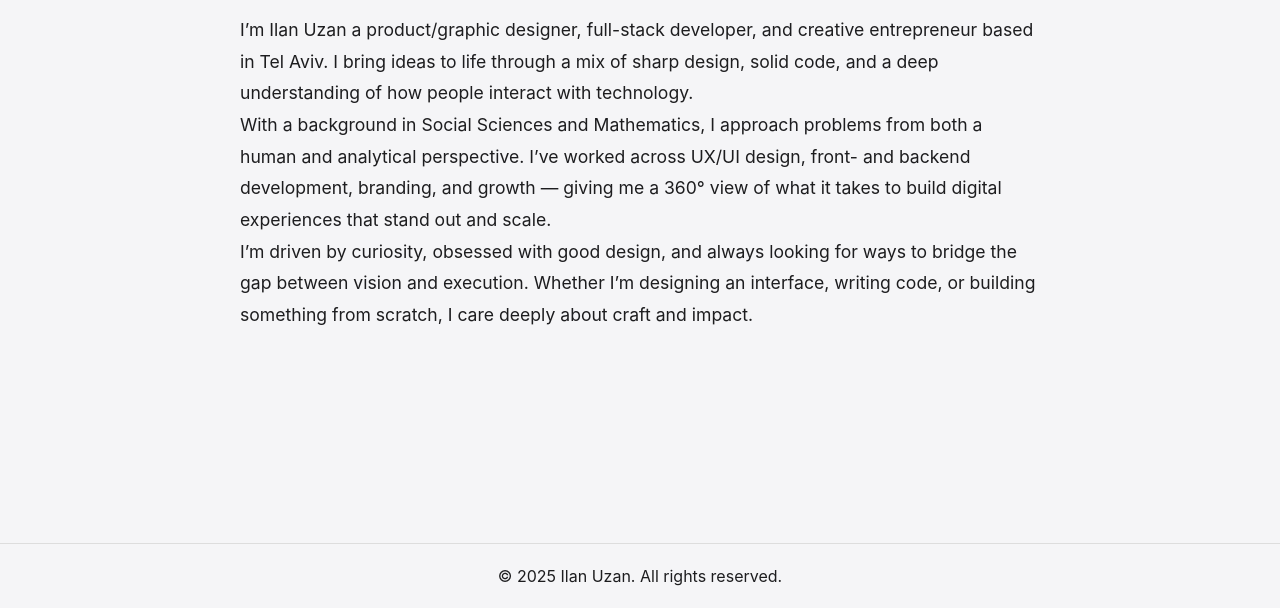
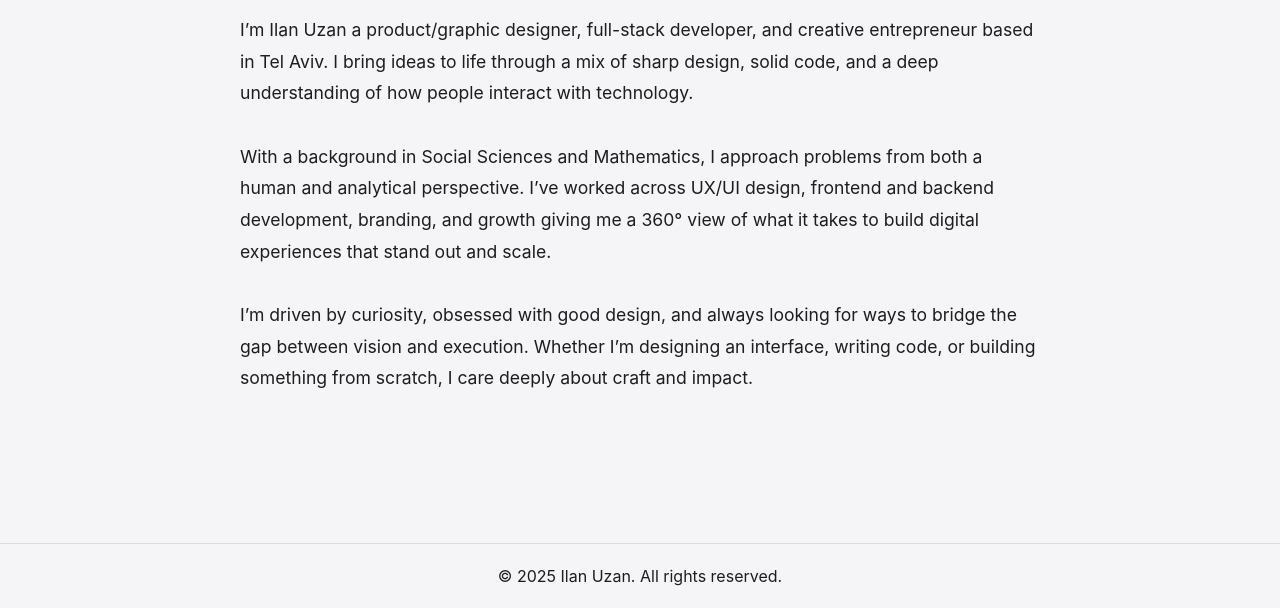
Before and after one commit to ilan-uzan/myportfolio, a plain HTML site: page about.html in a window 1280 px wide. Shown: the part 192-800 px from the top of the page. Drawn offline with Linux system fonts and the light colour scheme; a web font is replaced by a local one.

Commit message:
Update about.html

```diff
--- a/about.html
+++ b/about.html
@@ -32,9 +32,9 @@
 
         <div class="bio">
             <p>I’m Ilan Uzan a product/graphic designer, full-stack developer, and creative entrepreneur based in Tel Aviv. I bring ideas to life through a mix of sharp design, solid code, and a deep understanding of how people interact with technology.</p>
-
-            <p>With a background in Social Sciences and Mathematics, I approach problems from both a human and analytical perspective. I’ve worked across UX/UI design, front- and backend development, branding, and growth — giving me a 360° view of what it takes to build digital experiences that stand out and scale.</p>
-
+            <br>
+            <p>With a background in Social Sciences and Mathematics, I approach problems from both a human and analytical perspective. I’ve worked across UX/UI design, frontend and backend development, branding, and growth giving me a 360° view of what it takes to build digital experiences that stand out and scale.</p>
+            <br>
             <p>I’m driven by curiosity, obsessed with good design, and always looking for ways to bridge the gap between vision and execution. Whether I’m designing an interface, writing code, or building something from scratch, I care deeply about craft and impact.</p>
 
         </div>
```
